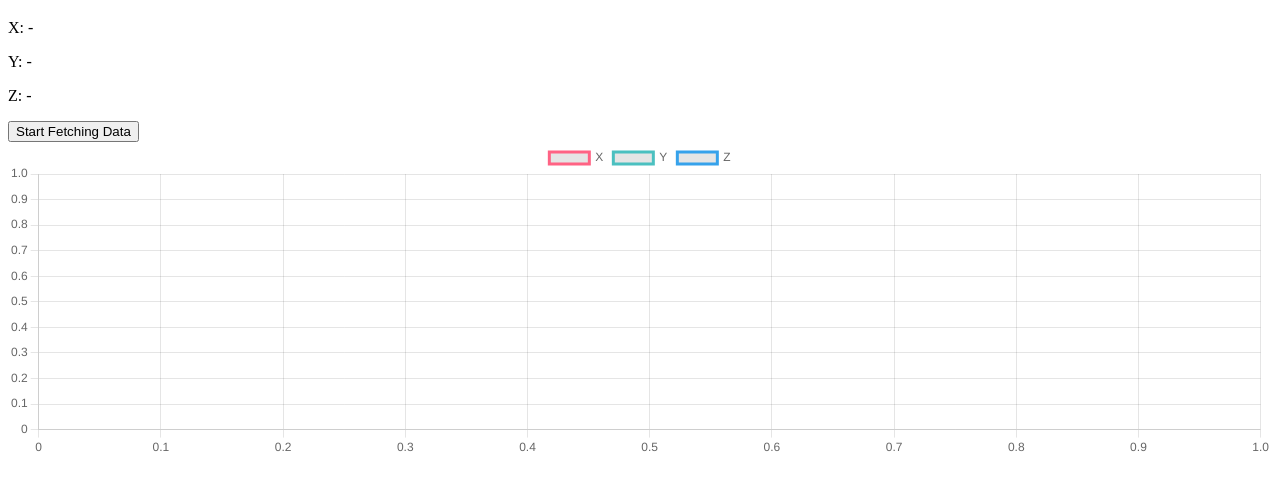
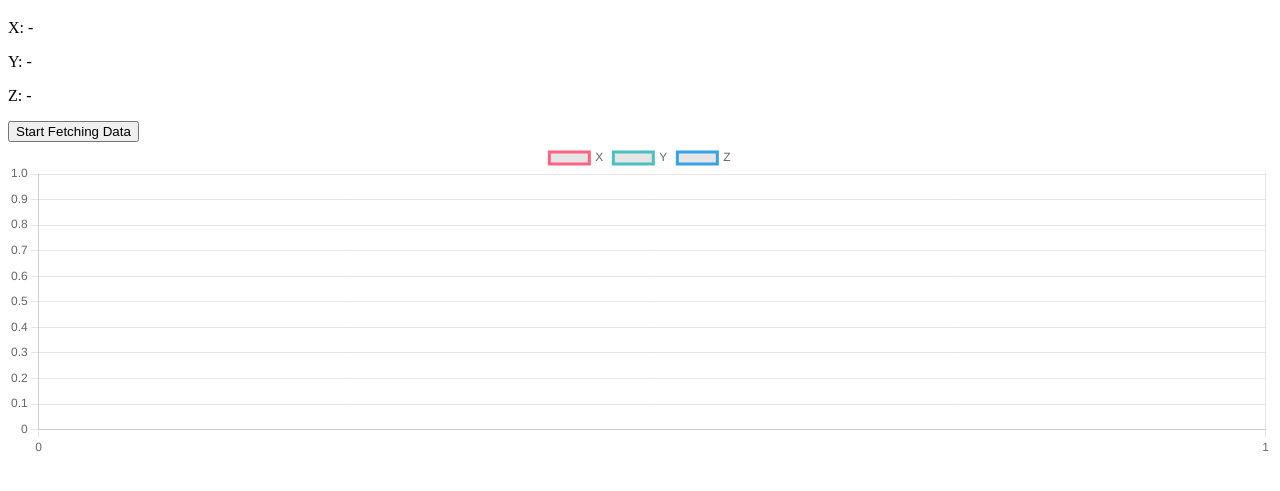
Before and after one commit to forynski/ADTtoWebApp, a website: page index.html in a window 1280 px wide. Shown: the part 61-552 px from the top of the page. Drawn offline with nearby package versions, Linux system fonts and the light colour scheme.

Commit message:
improve the chart animation

```diff
--- a/index.html
+++ b/index.html
@@ -51,10 +51,16 @@
                 ],
             },
             options: {
+                animation: {
+                    duration: 0, // Turn off animation
+                },
                 scales: {
                     x: {
                         type: 'linear',
                         position: 'bottom',
+                        ticks: {
+                            stepSize: 1, // Adjust the step size based on your preference
+                        },
                     },
                     y: {
                         type: 'linear',
```
